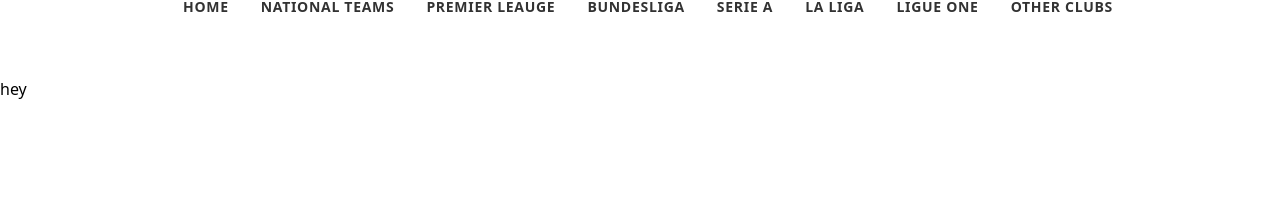
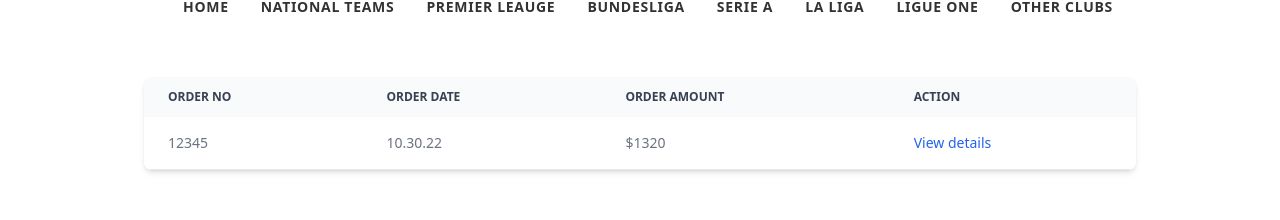
Before and after one commit to etrafa/shopify, a Next.js app: page /account/order-history in a window 1280 px wide. Shown: the part 115-335 px from the top of the page. Built offline with nearby package versions, Linux system fonts and the light colour scheme; no server answers.

Commit message:
order history table component created.

```diff
--- a/components/OrderHistory/OrderHistoryTable.tsx
+++ b/components/OrderHistory/OrderHistoryTable.tsx
@@ -1,4 +1,40 @@
 const OrderHistoryTable = () => {
-  return <div></div>;
+  return (
+    <div className="overflow-x-auto relative shadow-md sm:rounded-lg max-w-screen-lg mx-auto">
+      <table className="w-full text-sm text-left text-gray-500 dark:text-gray-400">
+        <thead className="text-xs text-gray-700 uppercase bg-gray-50 dark:bg-gray-700 dark:text-gray-400">
+          <tr>
+            <th scope="col" className="py-3 px-6">
+              Order no
+            </th>
+            <th scope="col" className="py-3 px-6">
+              Order date
+            </th>
+            <th scope="col" className="py-3 px-6">
+              Order amount
+            </th>
+            <th scope="col" className="py-3 px-6">
+              Action
+            </th>
+          </tr>
+        </thead>
+        <tbody>
+          <tr className="bg-white border-b dark:bg-gray-900 dark:border-gray-700">
+            <td className="py-4 px-6">12345</td>
+            <td className="py-4 px-6">10.30.22</td>
+            <td className="py-4 px-6">$1320</td>
+            <td className="py-4 px-6">
+              <a
+                href="#"
+                className="font-medium text-blue-600 dark:text-blue-500 hover:underline"
+              >
+                View details
+              </a>
+            </td>
+          </tr>
+        </tbody>
+      </table>
+    </div>
+  );
 };
 export default OrderHistoryTable;
--- a/components/OrderHistory/index.tsx
+++ b/components/OrderHistory/index.tsx
@@ -2,6 +2,7 @@ import { collection, DocumentData, getDocs } from "firebase/firestore";
 import { useEffect, useState } from "react";
 import { db, useAuth } from "../../firebase/firabaseConfig";
 import { ISingleProductForCart } from "../../interfaces/SingleProductForCart";
+import OrderHistoryTable from "./OrderHistoryTable";
 
 const OrderHistoryMain = () => {
   const currentUser = useAuth();
@@ -38,6 +39,10 @@ const OrderHistoryMain = () => {
 
   console.log(orderHistory);
 
-  return <div>hey</div>;
+  return (
+    <div>
+      <OrderHistoryTable />
+    </div>
+  );
 };
 export default OrderHistoryMain;
```
